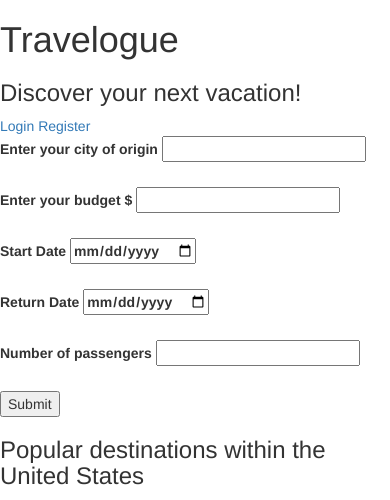
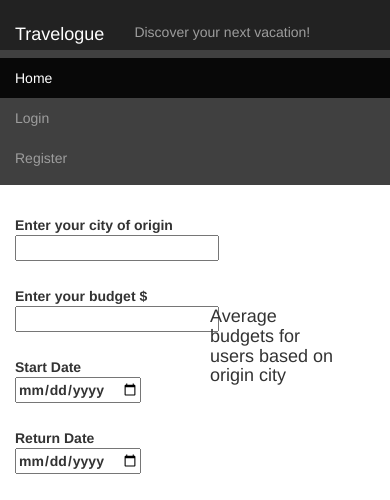
Before and after one commit to akankshanayak2111/Project_Travelogue, a Flask app: page / in a window 390 px wide. Shown: the top 500 px of the page. Run offline with Flask 2, Linux system fonts and the light colour scheme; data that the repository does not hold is empty; some libraries are stand-ins or nearby versions; grey boxes are pictures that could not be loaded.

Commit message:
Added formatting and bootstrap

```diff
--- a/helper_functions.py
+++ b/helper_functions.py
@@ -18,7 +18,7 @@ def make_request(origin, budget, date_start, date_return, passenger):
     """Sends request to the API based on user's search criteria."""
 
     # access_key = os.environ["FLIGHTS_KEY2"]
-    access_key = os.environ["FLIGHTS_KEY"]
+    access_key = os.environ["FLIGHTS_KEY2"]
 
     destinations = ["LAS","LAX"]
 
--- a/static/js/scripts.js
+++ b/static/js/scripts.js
@@ -1,4 +1,4 @@
-"use strict";
+
 
 
 
@@ -8,7 +8,9 @@ function initMap() {
         var unitedStates = {lat: 39.8097343, lng: -98.5556199};
         var map = new google.maps.Map(document.getElementById('map'), {
           zoom: 4,
-          center: unitedStates
+          center: unitedStates,
+          scrollwheel: false,
+          disableDoubleClickZoom: true,
         });
 
         setMarkers(map);
@@ -55,7 +57,6 @@ function setMarkers(map) {
   }
 }
 
-// setting up map with specific markers
 
 
 
--- a/templates/base.html
+++ b/templates/base.html
@@ -6,19 +6,57 @@
 
     {% endblock %}
 </head>
+<style type="text/css">
+
+  nav{
+    z-index: 500;
+}
+
+.navbar{
+
+  margin-bottom: 0;
+  border: 0;
+  border-radius: 0;
+  border-color: #737477;
+}
+
+.navbar.second{
+  margin-bottom: 30px;
+  border-top-color: black;
+  background-color: #404040;
+}
+
+
+</style>
+
 <body>
 
-    <h1>Travelogue</h1>
+  <nav class="navbar navbar-inverse navbar-default">
+  <div class="container-fluid">
+    <div class="navbar-header">
+      <a class="navbar-brand" href="#"><h4>Travelogue</h4></a>
+      <a class="navbar-brand" href="#"><h5>Discover your next vacation!</h5></a>
 
-    <h3>Discover your next vacation!</h3>
+    </div>
+  </div>
+</nav>
+
+<nav class="navbar navbar-inverse navbar-default second">
+  <div class="container-fluid">
+    <ul class="nav navbar-nav">
+      <li class="active"><a href="#">Home</a></li>
+      {% if 'user' in session %}
+      <li><a href="/logout">Logout</a></li>
+      {% else %}
+      <li><a href="/login">Login</a></li>
+      <li><a href="/register">Register</a></li>
+  {% endif %}
+
+    </ul>
+  </div>
+</nav>
 
 
-  {% if 'user' in session %}
-    <a href="/logout">Logout</a>
-  {% else %}
-    <a href="/login">Login</a>
-    <a href="/register">Register</a>
-  {% endif %}
 
 
   {% with messages = get_flashed_messages() %}
--- a/templates/flight_details.html
+++ b/templates/flight_details.html
@@ -11,7 +11,8 @@
 
 {% endblock %}
 {% block content %}
-
+    <div class="container">
+      <div class="row col-xs-12">
         <table class="table table-hover table-bordered" id="table">
                 {% for each_fl in flight_results %}
                   <tr>{% for item in each_fl %}
@@ -39,6 +40,8 @@
                         </td></tr>
 
         </table>
+        </div>
+        </div>
 
 
 
--- a/templates/homepage.html
+++ b/templates/homepage.html
@@ -12,6 +12,15 @@
         height: 400px;
         width: 100%;
        }
+
+
+.0-legend div{
+    list-style-type: none;
+}
+
+.text-center{
+  text-align: center;
+}
 </style>
 
 
@@ -19,6 +28,9 @@
 {% endblock %}
 
 {% block content %}
+<div class="container">
+<div class="row">
+<div class="col-xs-6">
 
 <form id="user-criteria" action="/destinations" method="GET">
 
@@ -59,20 +71,39 @@
   </div>
 
 </form>
+</div>
 
 
+<div class="chart-origin col-xs-6" >
+    <canvas id="donutChart"></canvas>
+  </div>
+    <!-- <div id="donutLegend" class="chart-legend"></div> -->
+  <div class="col-xs-5">
+    <h4 class="pull-right">Average budgets for users based on origin city</h4>
+  </div>
 
+
+</div>
+</div>
+
+<div class="container">
+
+<div class="row text-center">
 <h3>Popular destinations within the United States</h3>
-<div id="map"></div>
+</div>
+<div class="row text-center">
+  <div id="map" class="col-xs-12"></div>
+</div>
+
+</div>
+
+
 <script async defer
 src="https://maps.googleapis.com/maps/api/js?key=AIzaSyBh72lez6un3OHQ3sJ2EOLc1uFIEuDeeYc&callback=initMap">
 </script>
 
 
-<div class="chart-origin">
-    <canvas id="donutChart"></canvas>
-    <div id="donutLegend" class="chart-legend"></div>
-  </div>
+
 
 <script
 src="/static/js/scripts.js">
```
Also changed, not shown: model.py (+32 -7 lines), templates/destinations.html (+74 -10 lines), test_server.py (+35 -17 lines).
